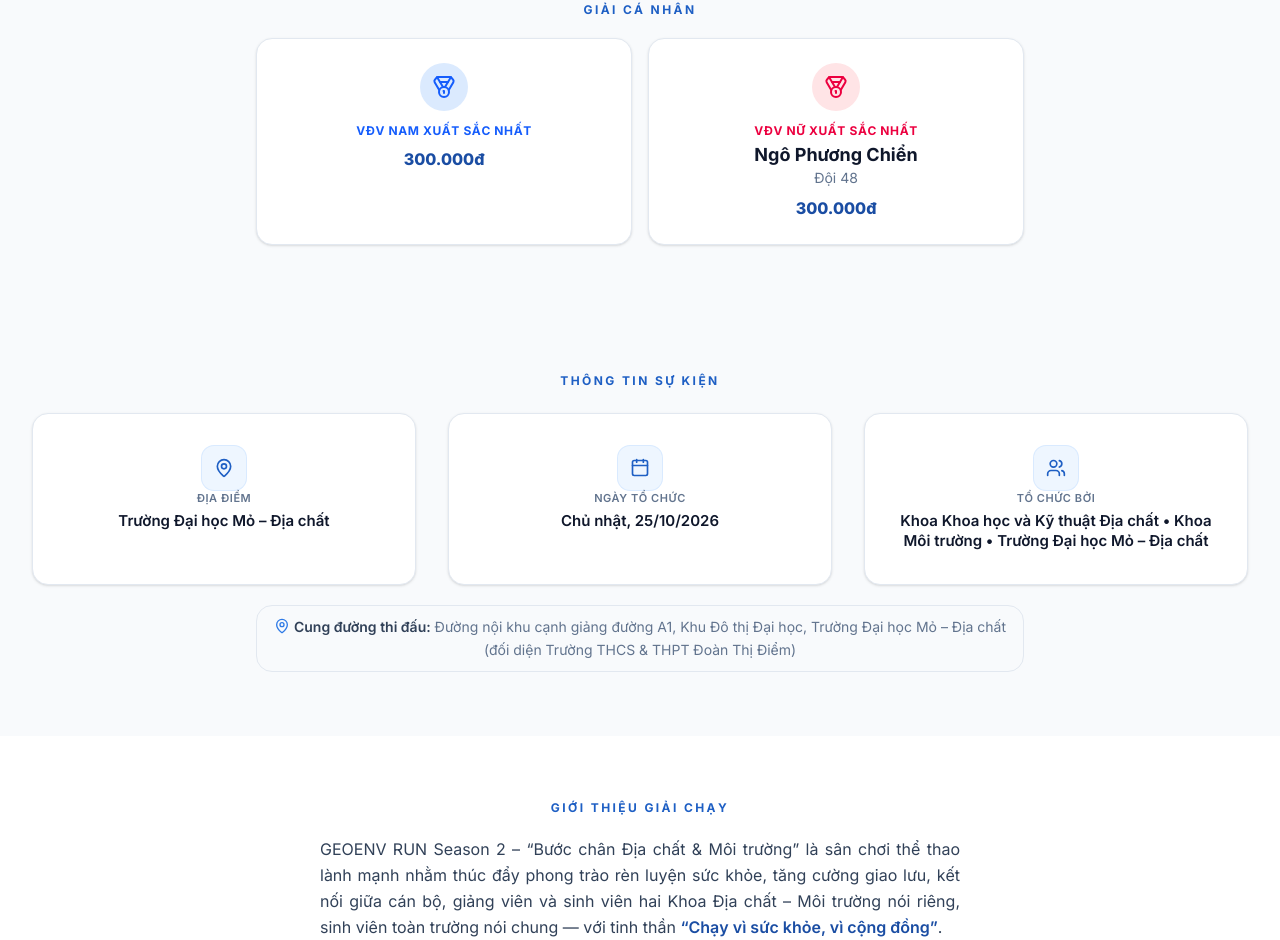
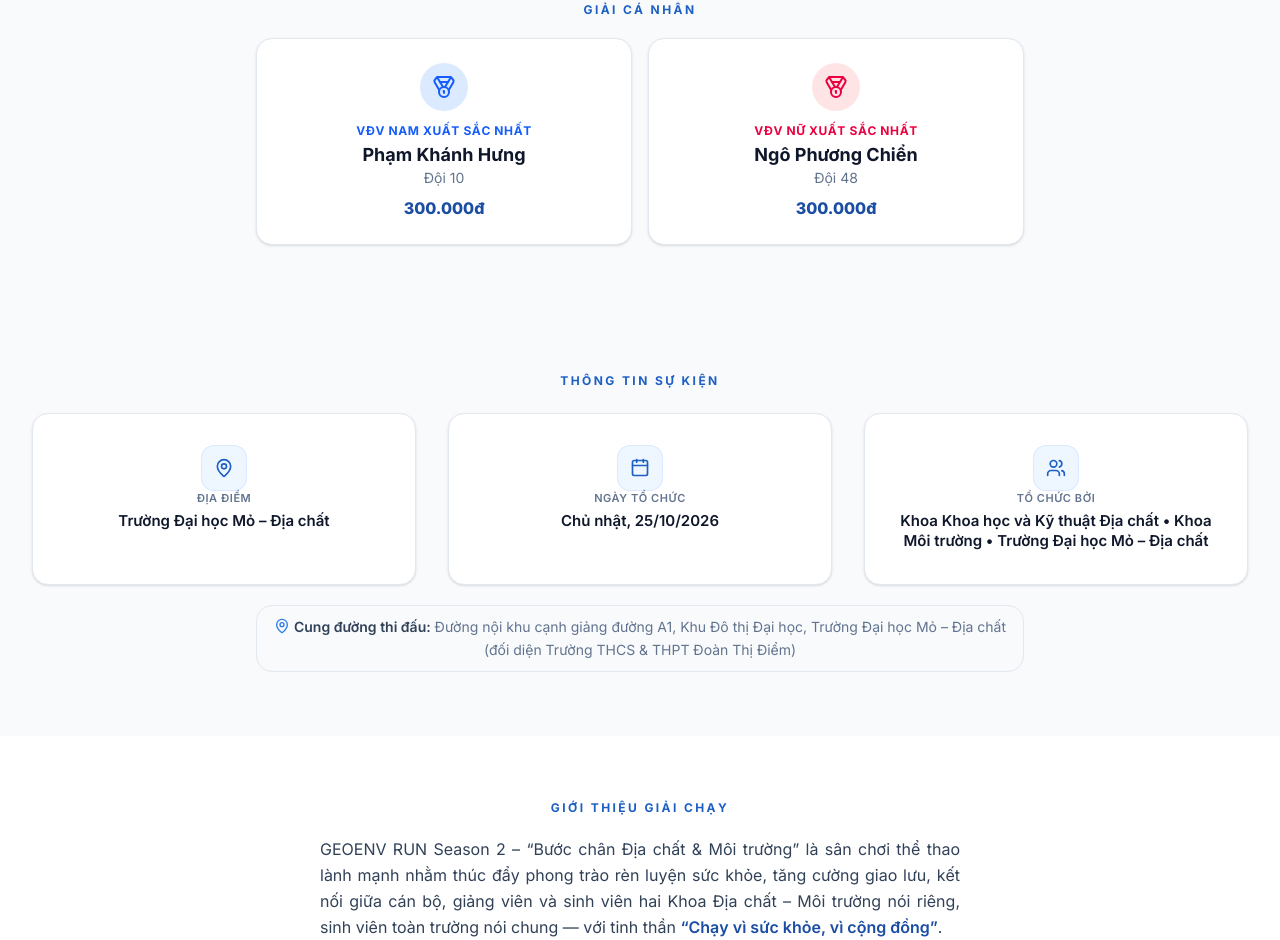
Before and after one commit to koko999-tien/geoenv-run-2026-certificates, a React (Vite) app: page / in a window 1280 px wide. Shown: the part 1652-2592 px from the top of the page. Built offline with nearby package versions, Linux system fonts and the light colour scheme; no server answers.

Commit message:
Điền tên VĐV nam xuất sắc nhất Phạm Khánh Hưng

```diff
--- a/src/pages/Home.tsx
+++ b/src/pages/Home.tsx
@@ -375,6 +375,10 @@ export function Home() {
               <p className="mt-3 text-xs font-bold uppercase tracking-wider text-blue-600">
                 VĐV nam xuất sắc nhất
               </p>
+              <h3 className="mt-1 text-lg font-bold leading-snug text-slate-900">
+                Phạm Khánh Hưng
+              </h3>
+              <p className="text-sm text-slate-500">Đội 10</p>
               <p className="mt-2 text-base font-extrabold text-geoenv-700">300.000đ</p>
             </div>
             <div className="card p-5 text-center sm:p-6">
```
